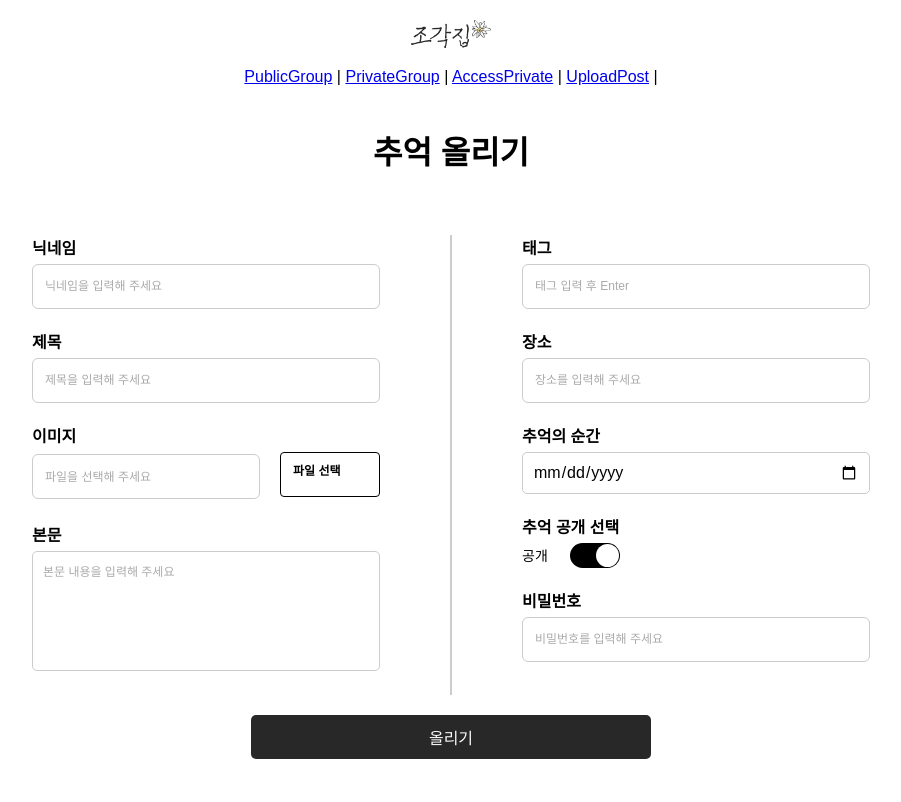
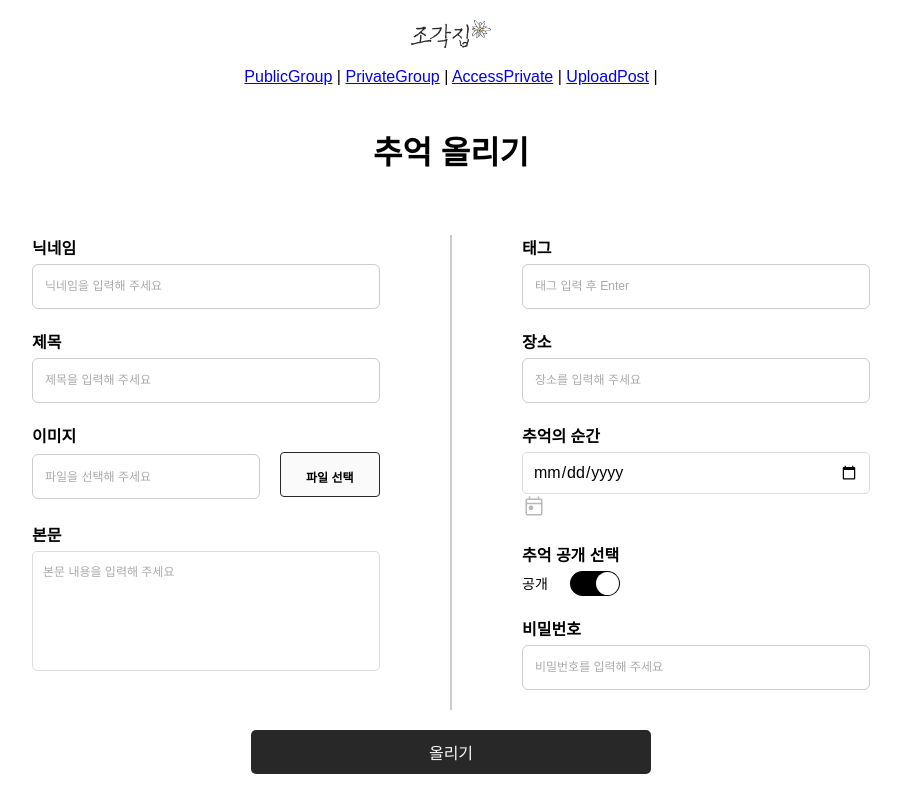
Before and after one commit to chaelin12/Codeit, a React (Create React App) app in the folder frontend/: page /uploadPost in a window 1280 px wide. Shown: the whole page, without its empty margins (189-1090 px from the left). Built offline with nearby package versions, Linux system fonts and the light colour scheme; a web font is replaced by a local one.

Commit message:
하는중

```diff
--- a/frontend/src/pages/UploadPost.css
+++ b/frontend/src/pages/UploadPost.css
@@ -40,7 +40,7 @@
 .form-group textarea {
   width: 100%;
   padding: 10px;
-  border: 1px solid #ccc;
+  border: 1px solid #ddd;
   border-radius: 5px;
   font-size: 16px;
 }
@@ -53,23 +53,23 @@
 .image-placeholder {
   flex-grow: 1;
   padding: 10px;
-  border: 1px solid #ccc;
+  border: 1px solid #b8b8b8;
   border-radius: 5px;
   font-size: 16px;
   margin-right: 10px;
   height: 45px;
   display: flex;
   align-items: center;
-  color: #aaa;
+  color: #ddd;
 }
 
 .file-upload-button {
   flex-shrink: 0;
   font-size: 12px;
   width: 100px;
-  padding: 8px 12px;
-  background-color: white;
-  border: 1px solid black;
+  padding: 15px 25px;
+  background-color: #fafafa;
+  border: 1px solid #282828;
   border-radius: 4px;
   align-items: center;
   justify-content: center;
@@ -81,6 +81,48 @@
 .form-group {
   font-size: 16px;
 }
+.date-input-wrapper {
+  position: relative;
+  display: inline-block;
+}
+
+.memory-date-input {
+  width: 100%;
+  padding-right: 40px; /* 아이콘을 위한 오른쪽 패딩 */
+  padding-left: 10px;
+  padding-top: 10px;
+  padding-bottom: 10px;
+  border: 1px solid #ddd;
+  border-radius: 5px;
+  font-size: 16px;
+  color: #000;
+  box-sizing: border-box; /* 패딩과 테두리를 포함한 크기를 설정 */
+}
+
+.memory-date-input::placeholder {
+  color: #ccc; /* 플레이스홀더 텍스트 색상 */
+  font-weight: normal; /* 플레이스홀더의 글자 두께를 일반으로 설정 */
+}
+
+.memory-date-input:focus {
+  border-color: #000; /* 포커스 시 테두리 색상 */
+  outline: none;
+}
+
+.calendar-icon {
+  position: absolute;
+  top: 50%; /* 입력칸 안에서 수직 중앙에 위치 */
+  right: 10px; /* 입력칸 안에서 오른쪽 끝에 위치 */
+  transform: translateY(-50%); /* 수직 중앙 정렬 */
+  width: 24px;
+  height: 24px;
+  cursor: pointer;
+  opacity: 0.8; /* 약간의 투명도 */
+}
+.calender-icon:hover {
+  opacity: 1; /* 호버 시 불투명하게 */
+}
+
 .toggle-container {
   display: flex;
   align-items: center;
--- a/frontend/src/pages/UploadPost.js
+++ b/frontend/src/pages/UploadPost.js
@@ -1,6 +1,7 @@
 import axios from "axios";
 import React, { useState } from "react";
 import { useNavigate } from "react-router-dom";
+import calender from "../assets/pictures/calender.png";
 import Button from "../components/FormButton";
 import Modal from "../components/Modal";
 import "./UploadPost.css";
@@ -195,8 +196,9 @@ function UploadPost() {
               value={input.moment}
               onChange={onChange}
               placeholder="YYYY-MM-DD"
-              className={!isDateSelected ? "placeholder" : ""}
+              className={`memory-date-input ${isDateSelected ? "active" : ""}`}
             />
+            <img src={calender} alt="calender icon" className="calender-icon" />
           </div>
           <div className="form-group">
             <label>추억 공개 선택</label>
```
Also changed, not shown: frontend/src/assets/pictures/calender.png (added).
